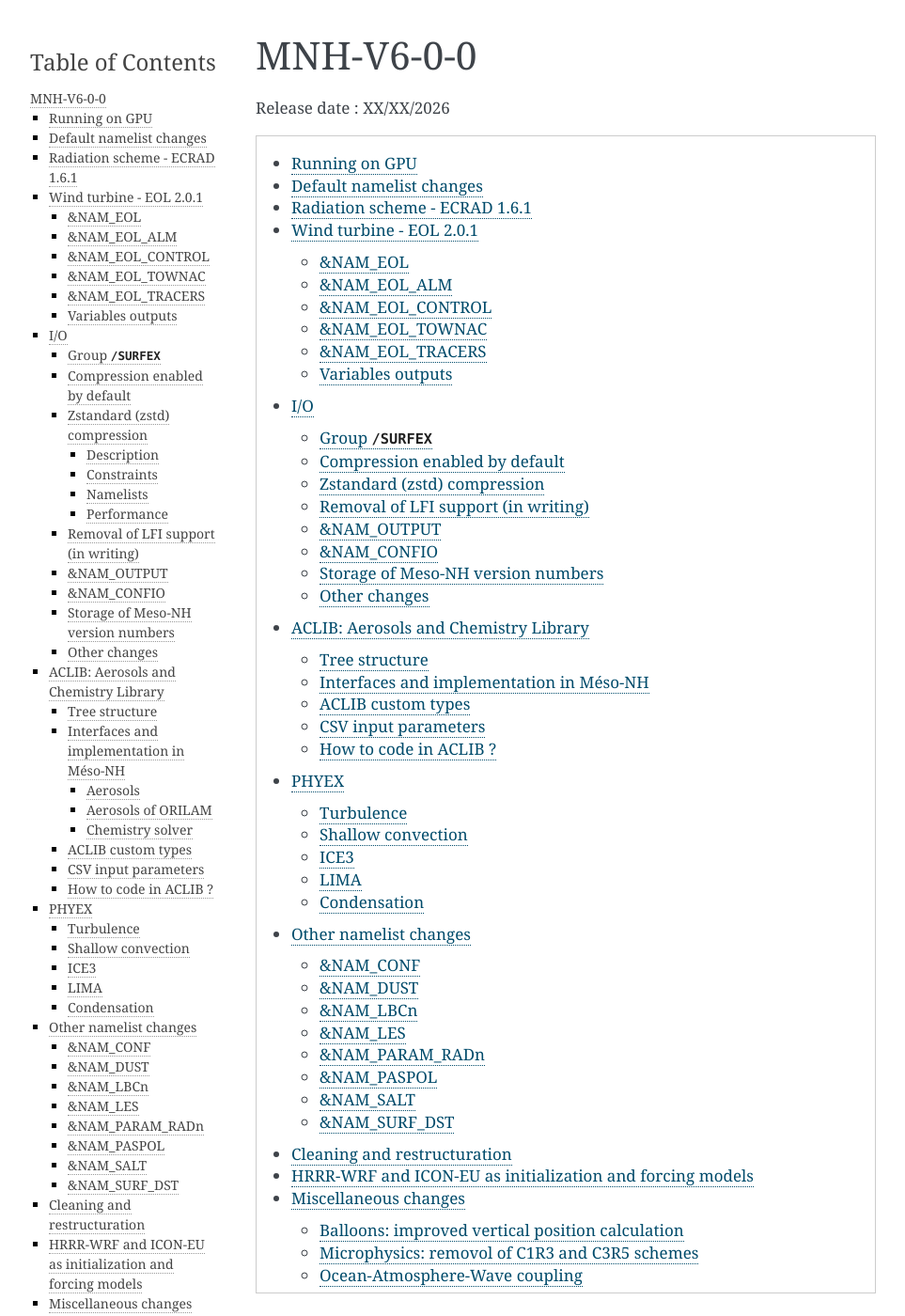
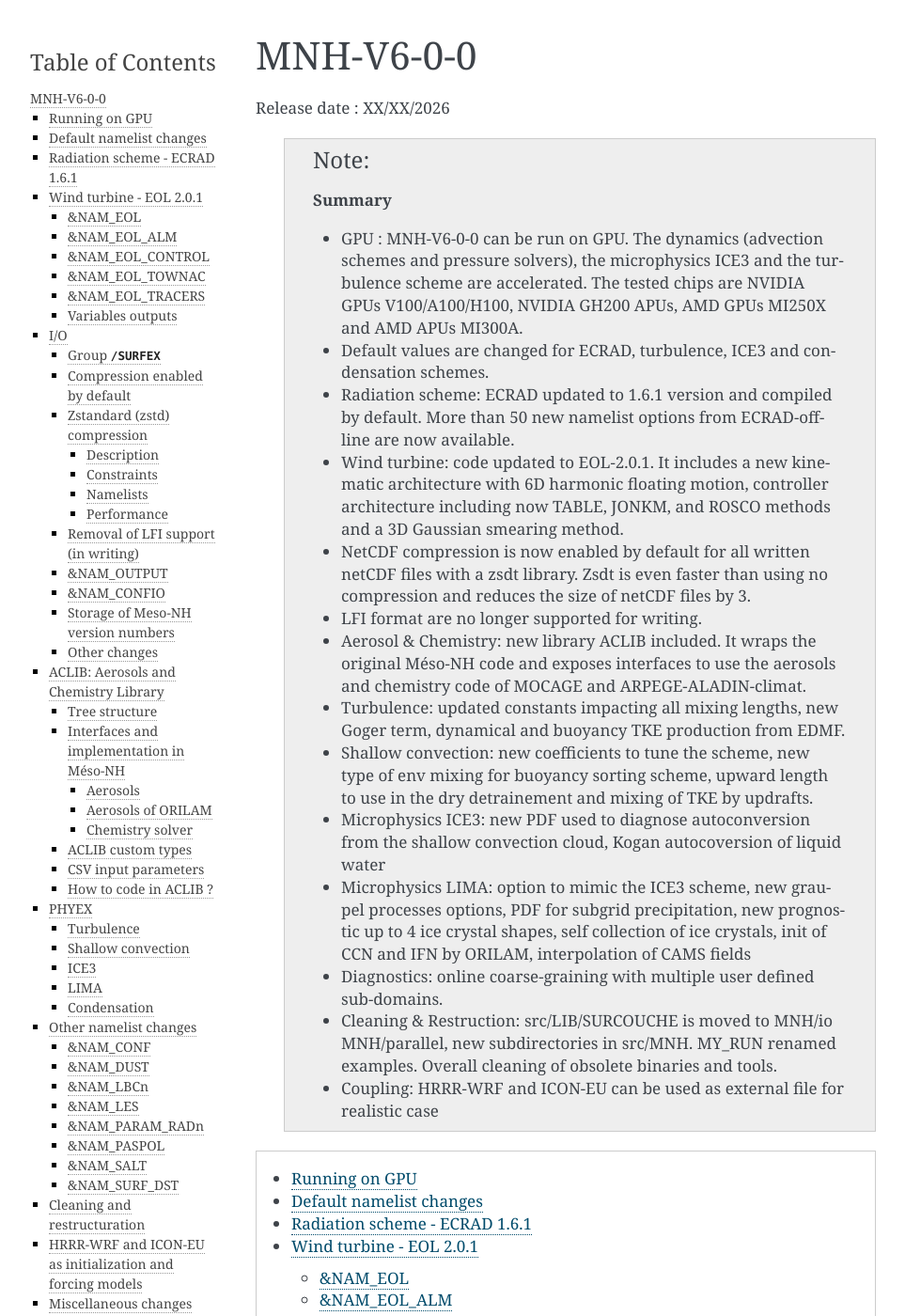
Before and after one commit to JorisPianezze/mesonh_doc, a Sphinx documentation site: the page built from docs/source/getting_started/releases/release_note_600.rst, in a window 1280 px wide and 1400 px high. Shown: the whole window at 94% size, without its empty margins (148-1111 px from the left). Built offline with Sphinx 7.4.7, drawn with Linux system fonts in a browser that asks for light colours; cross-references to code outside the pages are shown as plain code; some of the changed text lies outside the part shown.

Commit message:
Quentin 12/03/2026: summary of release 6.0.0

```diff
--- a/docs/source/documentation/users_guide/executables_namelists/namelists/nam_turbn.rst
+++ b/docs/source/documentation/users_guide/executables_namelists/namelists/nam_turbn.rst
@@ -128,7 +128,7 @@
 
 * :code:`LBL89EXP`: true to use the exposant from the BL89 paper ( which is LOG(16.)/(4.*LOG(XKARMAN)+LOG(XCED)-3.*LOG(XCMFS))). Otherwise 2./3. (False in AROME cycl 50t1)
 
-* :code:`LLEMARIE21`: true to use Lemarie et al. 2021 constant in DELT/DEAR mixing length (:math:`0.5**(-6/7)` instead of :math:`0.5**(-1.5)`)
+* :code:`LLEMARIE21`: true to use Lemarie et al. 2021 constant in DELT/DEAR mixing length (:math:`0.5^{-6/7}` instead of :math:`0.5^{-1.5}`)
 
 .. note::
 
--- a/docs/source/getting_started/releases/release_note_600.rst
+++ b/docs/source/getting_started/releases/release_note_600.rst
@@ -4,6 +4,37 @@
 ============================================================================
 
 Release date : XX/XX/2026
+
+ .. note::
+   **Summary**
+
+   * GPU : MNH-V6-0-0 can be run on GPU. The dynamics (advection schemes and pressure solvers), the microphysics ICE3 and the turbulence scheme are accelerated. The tested chips are NVIDIA GPUs V100/A100/H100, NVIDIA GH200 APUs, AMD GPUs MI250X and AMD APUs MI300A.
+
+   * Default values are changed for ECRAD, turbulence, ICE3 and condensation schemes.
+
+   * Radiation scheme: ECRAD updated to 1.6.1 version and compiled by default. More than 50 new namelist options from ECRAD-offline are now available.
+
+   * Wind turbine: code updated to EOL-2.0.1. It includes a new kinematic architecture with 6D harmonic floating motion, controller architecture including now TABLE, JONKM, and ROSCO methods and a 3D Gaussian smearing method.
+
+   * NetCDF compression is now enabled by default for all written netCDF files with a zsdt library. Zsdt is even faster than using no compression and reduces the size of netCDF files by 3.
+
+   * LFI format are no longer supported for writing.
+
+   * Aerosol & Chemistry: new library ACLIB included. It wraps the original Méso-NH code and exposes interfaces to use the aerosols and chemistry code of MOCAGE and ARPEGE-ALADIN-climat.
+
+   * Turbulence: updated constants impacting all mixing lengths, new Goger term, dynamical and buoyancy TKE production from EDMF.
+
+   * Shallow convection: new coefficients to tune the scheme, new type of env mixing for buoyancy sorting scheme, upward length to use in the dry detrainement and mixing of TKE by updrafts.
+
+   * Microphysics ICE3: new PDF used to diagnose autoconversion from the shallow convection cloud, Kogan autocoversion of liquid water
+
+   * Microphysics LIMA: option to mimic the ICE3 scheme, new graupel processes options, PDF for subgrid precipitation, new prognostic up to 4 ice crystal shapes, self collection of ice crystals, init of CCN and IFN by ORILAM, interpolation of CAMS fields
+
+   * Diagnostics: online coarse-graining with multiple user defined sub-domains.
+
+   * Cleaning & Restruction: src/LIB/SURCOUCHE is moved to MNH/io MNH/parallel, new subdirectories in src/MNH. MY_RUN renamed examples. Overall cleaning of obsolete binaries and tools.
+
+   * Coupling: HRRR-WRF and ICON-EU can be used as external file for realistic case
 
 .. contents::
    :local:
@@ -266,9 +297,13 @@
 Wind turbine - EOL 2.0.1
 ----------------------------------------------------------------------------
 The wind turbine code is updated from EOL-1.0 to EOL-2.0.1. The main changes are:
+
 * New kinematic architecture with 6D harmonic floating motion;
+
 * New controller architecture including now TABLE, JONKM, and ROSCO (new) methods;
+
 * 3D Gaussian smearing method;
+
 * Additional time series outputs and optimizations.
 
 &NAM_EOL
@@ -539,6 +574,8 @@
 - Not necessarily supported/compiled in all NetCDF tools (but is present for NetCDF with recent Python)
 - Only works for floating-point numbers
 
+.. warning::
+  Using old tools dealing with netCDF (such as ncview, old python/netCDF modules) will only work if a profile-mesonh is sourced in the console you are running these tools
 
 Namelists
 """"""""""""""""""""""""""""""""""""""""""""""""""""""""""""""""""""""""""""
@@ -913,7 +950,7 @@
 
 * :code:`LBL89EXP`: true to use the exposant from the BL89 paper ( which is LOG(16.)/(4.*LOG(XKARMAN)+LOG(XCED)-3.*LOG(XCMFS))). Otherwise 2./3. (False in AROME cycl 50t1)
 
-* :code:`LLEMARIE21`: true to use Lemarie et al. 2021 constant in DELT/DEAR mixing length (:math:`0.5**(-6/7)` instead of :math:`0.5**(-1.5)`)
+* :code:`LLEMARIE21`: true to use Lemarie et al. 2021 constant in DELT/DEAR mixing length (:math:`0.5^{-6/7}` instead of :math:`0.5^{-1.5}`)
 
 
 Shallow convection
```
Also changed, not shown: other parts of docs/source/getting_started/releases/release_note_600.rst (+1 -1 lines).
